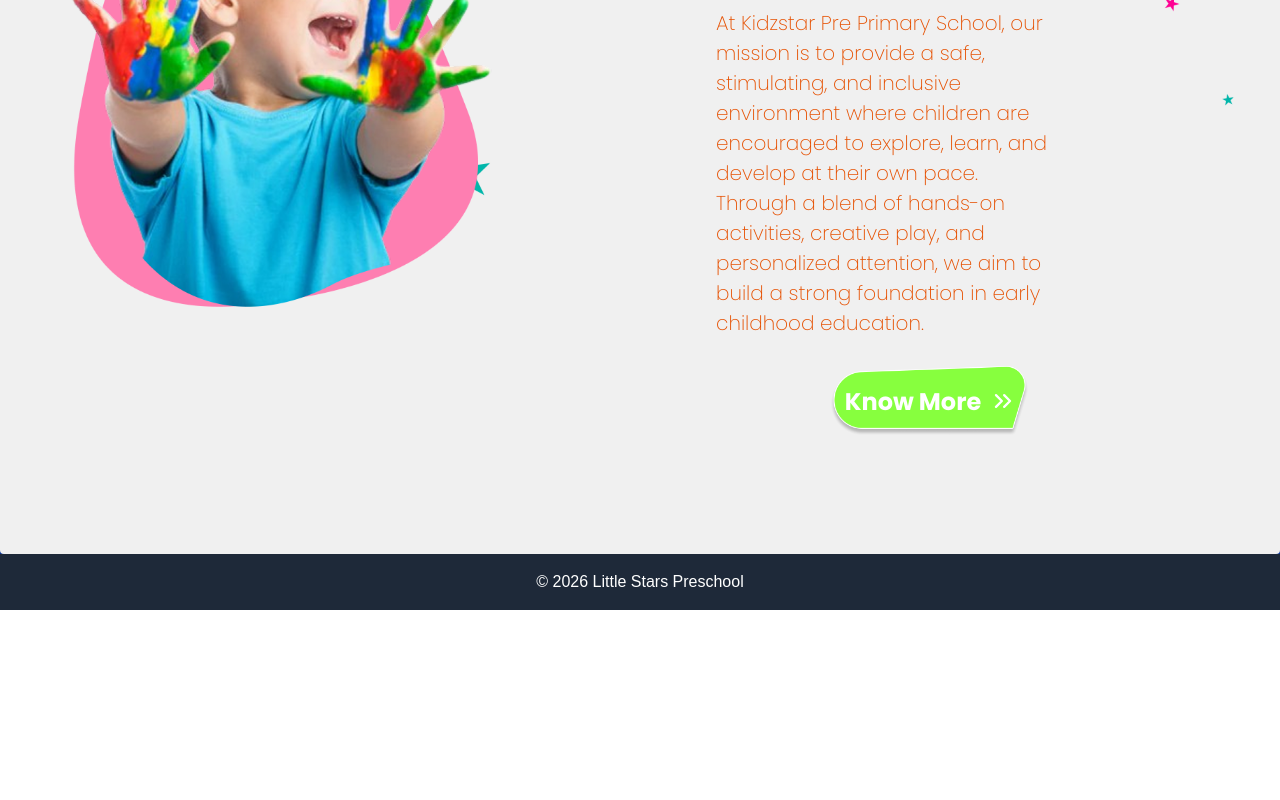
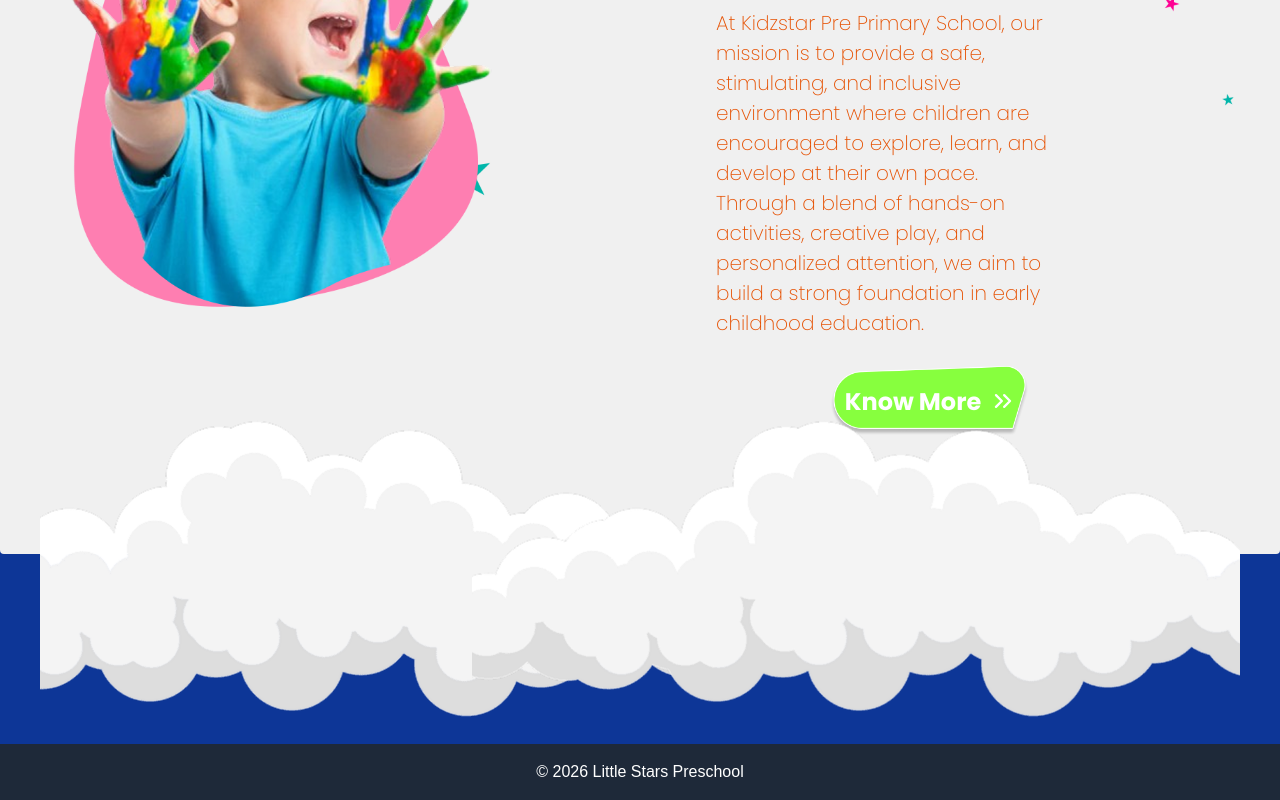
Before and after one commit to Pravin423/KIDZSTAR-UPDATED-, a Next.js app: page / in a window 1280 px wide. Shown: the part 1398-2198 px from the top of the page. Before the commit the page ends 2008 px from the top, so only its background shows below. Built offline with nearby package versions, Linux system fonts and the light colour scheme; a web font is replaced by a local one.

Commit message:
cloud added

```diff
--- /dev/null
+++ b/src/components/Home/Cloud.jsx
@@ -0,0 +1,32 @@
+'use client';
+import Image from 'next/image'
+import React from 'react'
+import { motion, useScroll, useTransform } from 'framer-motion'
+
+const Cloud = () => {
+  const { scrollYProgress } = useScroll();
+
+  // As user scrolls through the component, clouds move from their outer positions to meet in the middle
+  const leftCloudX = useTransform(scrollYProgress, [0, 1], [-200, 40]);
+  const rightCloudX = useTransform(scrollYProgress, [0, 1], [200, -40]);
+
+  return (
+    <div className='flex w-full relative h-[150px] md:h-[350px] overflow-hidden'>
+        <motion.div
+            style={{ x: leftCloudX }}
+            className="absolute left-0 w-3/5 h-full"
+        >
+            <Image src="/cloud2.png" alt="Cloud" fill className="object-cover" />
+        </motion.div>
+        <motion.div
+            style={{ x: rightCloudX }}
+            className="absolute right-0 w-3/5 h-full"
+        >
+            <Image src="/cloud1st.png" alt="Cloud" fill className="object-cover" />
+        </motion.div>
+
+    </div>
+  )
+}
+
+export default Cloud
--- a/src/pages/index.js
+++ b/src/pages/index.js
@@ -2,6 +2,7 @@ import Navbar from "@/components/Navbar";
 import Footer from "@/components/Footer";
 import HomeBanner from "@/components/Home/HomeBanner";
 import WelcomeBanner from "@/components/Home/WelcomeBanner";
+import Cloud from "@/components/Home/Cloud";
 
 export default function Home() {
   return (
@@ -10,13 +11,20 @@ export default function Home() {
       <div className="bg-[#0D3697] overflow-x-hidden">
 
         <div className="min-h-screen bg-[url('/homestars.png')] bg-cover bg-center text-center">
-      <HomeBanner/>
+          <HomeBanner />
 
 
         </div>
         <div >
           <WelcomeBanner />
         </div>
+        <div className="mt-[-160px]">
+          <Cloud />
+
+        </div>
+
+
+
 
 
         <Footer />
```
Also changed, not shown: public/cloud1st.png (added), public/cloud2.png (added). Lines whose indentation alone changed are shown as unchanged.
